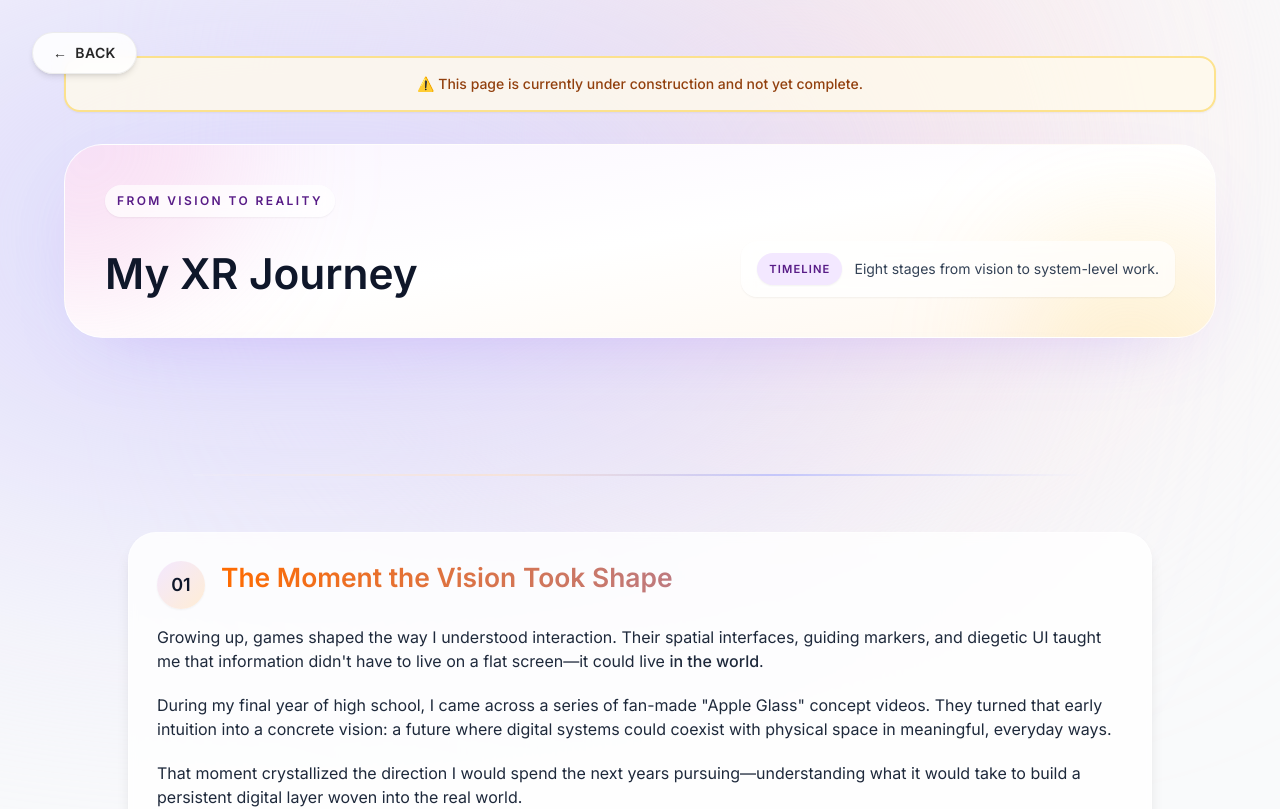
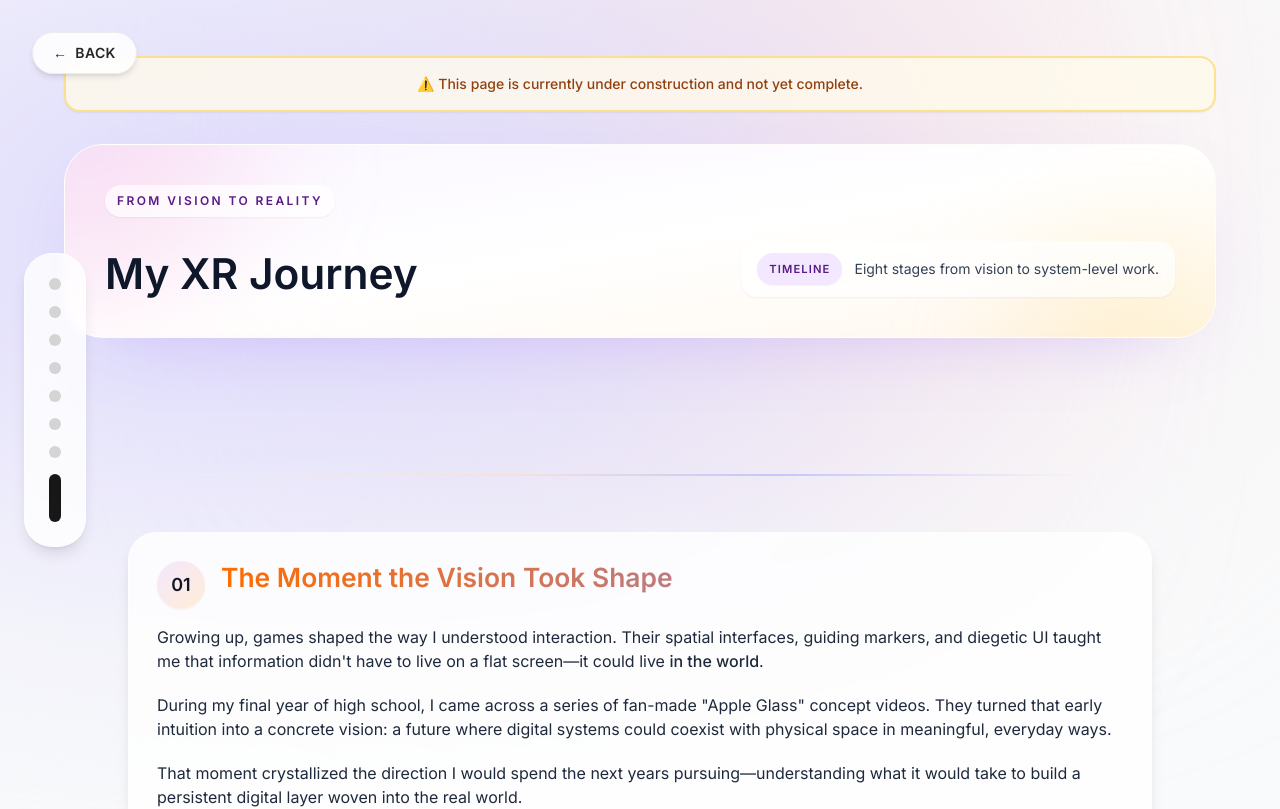
Before and after one commit to bulahe/portfolio-web, a Next.js app: page /xr in a window 1280 px wide. Shown: the top 809 px of the page. Built offline with nearby package versions, Linux system fonts and the light colour scheme.

Commit message:
XR页面版本1

```diff
--- a/components/subpages/xr.tsx
+++ b/components/subpages/xr.tsx
@@ -1,6 +1,6 @@
 "use client";
 
-import { useLayoutEffect, useState, useRef } from "react";
+import { useLayoutEffect, useState, useRef, useEffect } from "react";
 import Image from "next/image";
 import Link from "next/link";
 import PortfolioBackButton from "@/components/ui/portfolio-back-button";
@@ -8,6 +8,8 @@ import SectionDivider from "@/components/section-divider";
 import SubDivider from "@/components/sub-divider";
 import { generateSlug } from "@/lib/slug";
 import { brandTheme } from "@/lib/theme";
+import { useInView } from "react-intersection-observer";
+import clsx from "clsx";
 
 const timelineStages = [
   {
@@ -113,6 +115,11 @@ const modularArGlassesSlug = generateSlug("Modular AR Glasses with Magnetic Hand
 export default function XRSubpage() {
   const [isProjectExpanded, setIsProjectExpanded] = useState(false);
   const prototypeTestingVideoRef = useRef<HTMLVideoElement | null>(null);
+  const [activeStageIndex, setActiveStageIndex] = useState<number | null>(null);
+  const [hoveredStageIndex, setHoveredStageIndex] = useState<number | null>(null);
+
+  // Create refs for each timeline stage
+  const stageRefs = useRef<(HTMLDivElement | null)[]>([]);
 
   useLayoutEffect(() => {
     const root = document.documentElement;
@@ -161,8 +168,190 @@ export default function XRSubpage() {
     }
   }, []);
 
+  // Track which stage is currently in view using Intersection Observer
+  useEffect(() => {
+    const observers: IntersectionObserver[] = [];
+    const visibleStages = new Map<number, number>(); // Map of index -> intersection ratio
+
+    const updateActiveStage = () => {
+      if (visibleStages.size === 0) return;
+
+      // Find the stage with the highest intersection ratio
+      let maxRatio = 0;
+      let activeIndex: number | null = null;
+
+      visibleStages.forEach((ratio, index) => {
+        if (ratio > maxRatio) {
+          maxRatio = ratio;
+          activeIndex = index;
+        }
+      });
+
+      if (activeIndex !== null && maxRatio > 0.2) {
+        setActiveStageIndex(activeIndex);
+      }
+    };
+
+    stageRefs.current.forEach((ref, index) => {
+      if (!ref) return;
+
+      const observer = new IntersectionObserver(
+        (entries) => {
+          entries.forEach((entry) => {
+            if (entry.isIntersecting) {
+              visibleStages.set(index, entry.intersectionRatio);
+            } else {
+              visibleStages.delete(index);
+            }
+            updateActiveStage();
+          });
+        },
+        {
+          threshold: [0, 0.1, 0.2, 0.3, 0.4, 0.5, 0.6, 0.7, 0.8, 0.9, 1.0],
+          rootMargin: "-10% 0px -10% 0px", // Trigger when element is in center 80% of viewport
+        }
+      );
+
+      observer.observe(ref);
+      observers.push(observer);
+    });
+
+    return () => {
+      observers.forEach((observer) => observer.disconnect());
+      visibleStages.clear();
+    };
+  }, []);
+
+  // Handle clicking on timeline indicator dots to scroll to section
+  const scrollToStage = (index: number) => {
+    const ref = stageRefs.current[index];
+    if (ref) {
+      const elementPosition = ref.getBoundingClientRect().top + window.pageYOffset;
+      const offsetPosition = elementPosition - 120; // Add 120px padding from top
+      window.scrollTo({
+        top: offsetPosition,
+        behavior: "smooth",
+      });
+    }
+  };
+
+  // Calculate scale for dock-like effect with two levels
+  const getDotScale = (index: number): number => {
+    const isContainerHovered = hoveredStageIndex !== null && hoveredStageIndex !== -1;
+    const isDotHovered = hoveredStageIndex === index;
+
+    // Base scale when container is hovered (but no specific dot)
+    if (hoveredStageIndex === -1) return 1.1;
+
+    // Base scale when container is hovered
+    const baseScale = isContainerHovered ? 1.1 : 1;
+
+    // Additional scale when specific dot is hovered
+    if (!isContainerHovered) return 1;
+
+    const distance = Math.abs(index - hoveredStageIndex);
+
+    // Hovered dot: additional 1.4x (total 1.1 * 1.4 = 1.54x)
+    if (distance === 0) return baseScale * 1.4;
+    // Adjacent dots: additional 1.2x (total 1.1 * 1.2 = 1.32x)
+    if (distance === 1) return baseScale * 1.2;
+    // Two dots away: additional 1.1x (total 1.1 * 1.1 = 1.21x)
+    if (distance === 2) return baseScale * 1.1;
+    // Further away: just base scale
+    return baseScale;
+  };
+
+  // Calculate text scale
+  const getTextScale = (index: number): number => {
+    const isContainerHovered = hoveredStageIndex !== null && hoveredStageIndex !== -1;
+
+    // Base scale when container is hovered (but no specific dot)
+    if (hoveredStageIndex === -1) return 1;
+
+    if (!isContainerHovered) return 1;
+
+    const distance = Math.abs(index - hoveredStageIndex);
+
+    // Hovered dot's text: 1.2x
+    if (distance === 0) return 1.2;
+    // Adjacent dots' text: 1.1x
+    if (distance === 1) return 1.1;
+    // Further away: no additional scale
+    return 1;
+  };
+
   return (
-    <main className="px-4 pb-16 pt-12 sm:px-6 lg:px-10 lg:pt-14">
+    <main className="relative px-4 pb-16 pt-12 sm:px-6 lg:px-10 lg:pt-14">
+      {/* Vertical Timeline Indicator */}
+      <div
+        className="fixed left-6 top-1/2 z-10 hidden -translate-y-1/2 lg:block"
+        onMouseLeave={() => setHoveredStageIndex(null)}
+      >
+        <div
+          className={clsx(
+            "relative flex flex-row items-center gap-6 rounded-[1.75rem] border border-white/50 bg-white/80 p-6 shadow-lg backdrop-blur-sm dark:border-white/10 dark:bg-white/5 transition-transform duration-300 ease-out",
+            hoveredStageIndex !== null ? "scale-105" : "scale-100"
+          )}
+          onMouseEnter={() => {
+            if (hoveredStageIndex === null) {
+              // Set to a dummy value to trigger container hover
+              setHoveredStageIndex(-1);
+            }
+          }}
+        >
+          {/* Dots container */}
+          <div className="flex flex-col items-center gap-4">
+            {timelineStages.map((stage, index) => (
+              <button
+                key={stage.number}
+                type="button"
+                onClick={() => scrollToStage(index)}
+                onMouseEnter={() => setHoveredStageIndex(index)}
+                style={{
+                  transform: `scale(${getDotScale(index)})`,
+                }}
+                className={clsx(
+                  "w-3 rounded-full transition-all duration-300 ease-out",
+                  activeStageIndex === index
+                    ? "h-12 bg-neutral-900 dark:bg-white"
+                    : "h-3 bg-neutral-300 dark:bg-neutral-600"
+                )}
+                aria-label={`Go to stage ${stage.number}: ${stage.title}`}
+                aria-current={activeStageIndex === index}
+              />
+            ))}
+          </div>
+
+          {/* Text container */}
+          {hoveredStageIndex !== null && (
+            <div className="flex flex-col gap-4 min-w-[256px]">
+              {timelineStages.map((stage, index) => {
+                // Calculate the height to match the dot's visual center
+                const dotHeight = activeStageIndex === index ? 48 : 12; // h-12 or h-3
+                return (
+                  <div
+                    key={stage.number}
+                    style={{
+                      transform: `scale(${getTextScale(index)})`,
+                      transformOrigin: "left center",
+                      height: `${dotHeight}px`,
+                    }}
+                    className={clsx(
+                      "transition-all duration-300 ease-out text-xs font-medium line-clamp-2 break-words flex items-center",
+                      activeStageIndex === index
+                        ? "text-neutral-900 dark:text-white"
+                        : "text-neutral-500 dark:text-neutral-400"
+                    )}
+                  >
+                    {stage.title}
+                  </div>
+                );
+              })}
+            </div>
+          )}
+        </div>
+      </div>
+
       <div className="mx-auto flex max-w-6xl flex-col gap-8">
         <PortfolioBackButton label="Back" />
 
@@ -201,7 +390,14 @@ export default function XRSubpage() {
 
         <div className="mt-12 flex flex-col items-center gap-8">
           {timelineStages.map((stage, index) => (
-            <div key={stage.number} className="w-full flex flex-col items-center">
+            <div
+              key={stage.number}
+              ref={(el) => {
+                stageRefs.current[index] = el;
+              }}
+              id={`timeline-stage-${stage.number}`}
+              className="w-full flex flex-col items-center"
+            >
               <SectionDivider />
               <div className="w-full max-w-5xl overflow-hidden rounded-[1.75rem] border border-white/50 bg-white/80 p-6 text-slate-900 shadow-lg backdrop-blur-sm dark:border-white/10 dark:bg-white/5 dark:text-white sm:p-7">
                 <div className="space-y-4">
```
